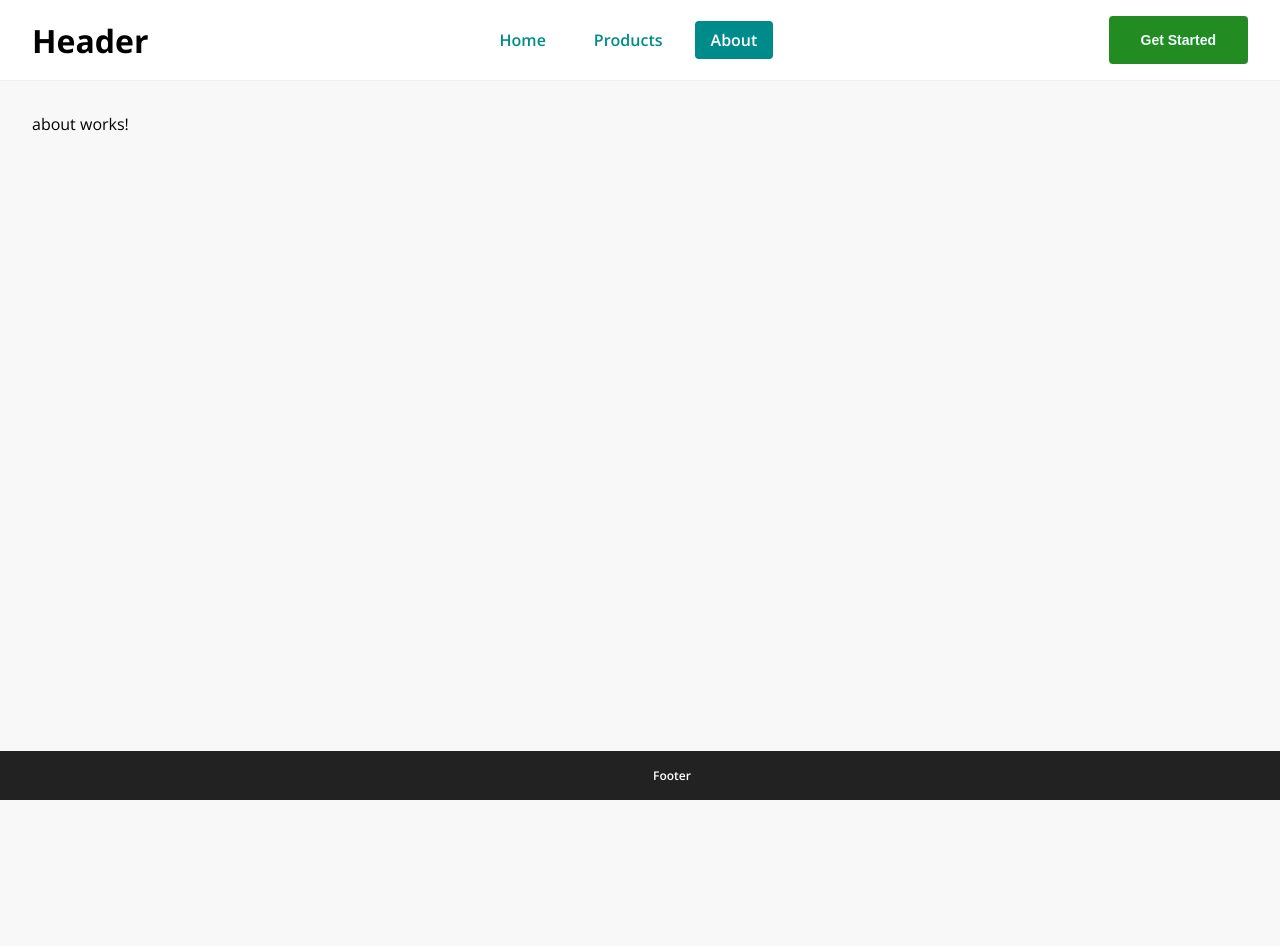
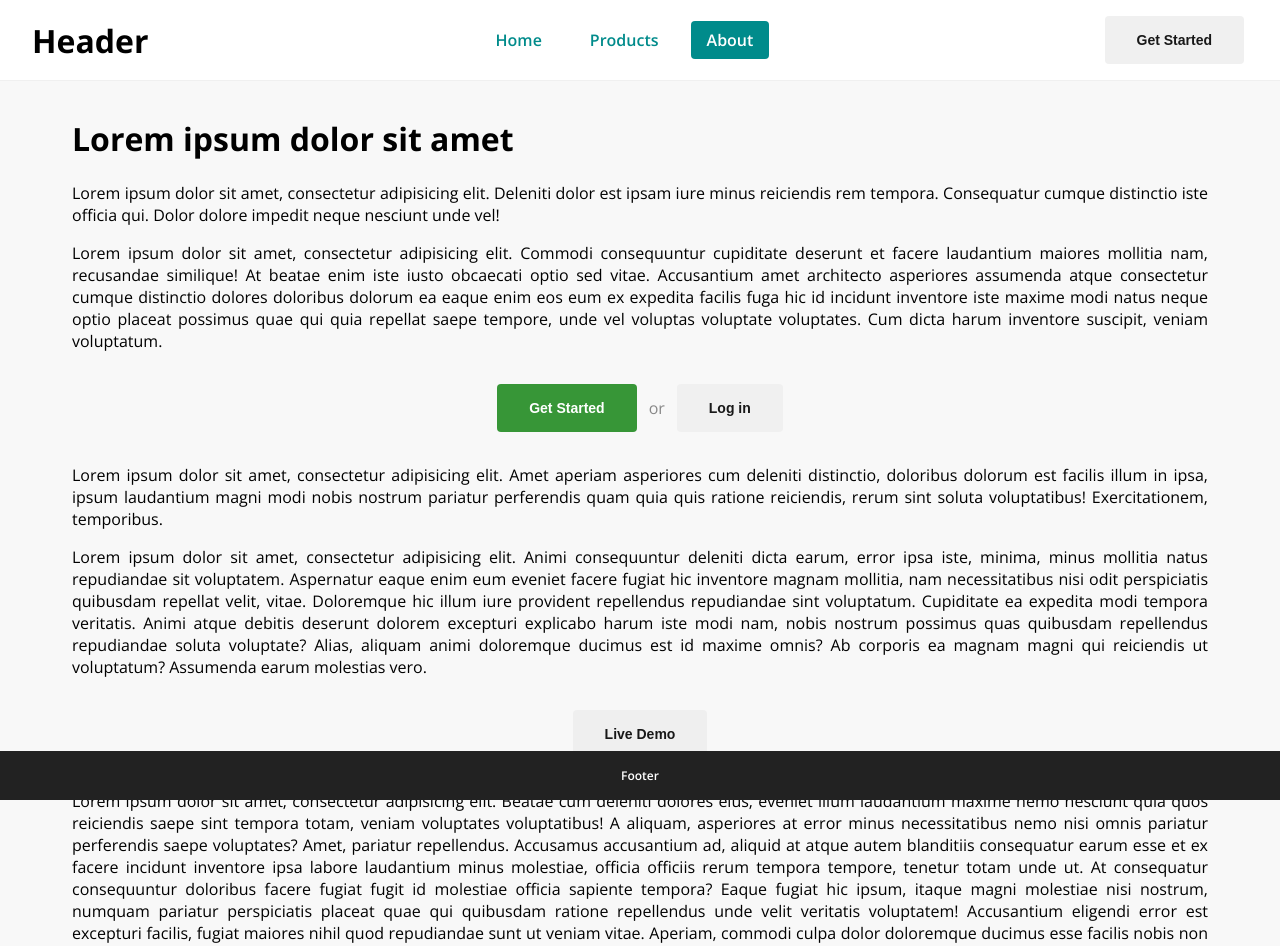
Before and after one commit to charitharumapperuma/angular-feature-tour, an Angular app: page /about in a window 1280 px wide. Shown: the top 946 px of the page. Before the commit the page ends 800 px from the top, so only its background shows below. Built offline with nearby package versions, Linux system fonts and the light colour scheme.

Commit message:
make the scaffolding

```diff
--- a/src/app/about/about.component.html
+++ b/src/app/about/about.component.html
@@ -1 +1,58 @@
-<p>about works!</p>
+<h1>Lorem ipsum dolor sit amet</h1>
+
+<div class="section">
+  <p>Lorem ipsum dolor sit amet, consectetur adipisicing elit. Deleniti dolor est ipsam iure minus reiciendis rem
+    tempora. Consequatur cumque distinctio iste officia qui. Dolor dolore impedit neque nesciunt unde vel!</p>
+</div>
+
+<div class="section">
+  <p>Lorem ipsum dolor sit amet, consectetur adipisicing elit. Commodi consequuntur cupiditate deserunt et facere
+    laudantium maiores mollitia nam, recusandae similique! At beatae enim iste iusto obcaecati optio sed vitae.
+    Accusantium amet architecto asperiores assumenda atque consectetur cumque distinctio dolores doloribus dolorum ea
+    eaque enim eos eum ex expedita facilis fuga hic id incidunt inventore iste maxime modi natus neque optio placeat
+    possimus quae qui quia repellat saepe tempore, unde vel voluptas voluptate voluptates. Cum dicta harum inventore
+    suscipit, veniam voluptatum.</p>
+</div>
+
+<div class="section actions">
+  <button class="get-started">Get Started</button>
+  <p>or</p>
+  <button class="button">Log in</button>
+</div>
+
+<div class="section">
+  <p>Lorem ipsum dolor sit amet, consectetur adipisicing elit. Amet aperiam asperiores cum deleniti distinctio,
+    doloribus dolorum est facilis illum in ipsa, ipsum laudantium magni modi nobis nostrum pariatur perferendis quam
+    quia quis ratione reiciendis, rerum sint soluta voluptatibus! Exercitationem, temporibus.</p>
+</div>
+
+<div class="section">
+  <p>Lorem ipsum dolor sit amet, consectetur adipisicing elit. Animi consequuntur deleniti dicta earum, error ipsa iste,
+    minima, minus mollitia natus repudiandae sit voluptatem. Aspernatur eaque enim eum eveniet facere fugiat hic
+    inventore magnam mollitia, nam necessitatibus nisi odit perspiciatis quibusdam repellat velit, vitae. Doloremque hic
+    illum iure provident repellendus repudiandae sint voluptatum. Cupiditate ea expedita modi tempora veritatis. Animi
+    atque debitis deserunt dolorem excepturi explicabo harum iste modi nam, nobis nostrum possimus quas quibusdam
+    repellendus repudiandae soluta voluptate? Alias, aliquam animi doloremque ducimus est id maxime omnis? Ab corporis
+    ea magnam magni qui reiciendis ut voluptatum? Assumenda earum molestias vero.</p>
+</div>
+
+<div class="section actions">
+  <button class="button">Live Demo</button>
+</div>
+
+<div class="section">
+  <p>Lorem ipsum dolor sit amet, consectetur adipisicing elit. Beatae cum deleniti dolores eius, eveniet illum
+    laudantium maxime nemo nesciunt quia quos reiciendis saepe sint tempora totam, veniam voluptates voluptatibus! A
+    aliquam, asperiores at error minus necessitatibus nemo nisi omnis pariatur perferendis saepe voluptates? Amet,
+    pariatur repellendus. Accusamus accusantium ad, aliquid at atque autem blanditiis consequatur earum esse et ex
+    facere incidunt inventore ipsa labore laudantium minus molestiae, officia officiis rerum tempora tempore, tenetur
+    totam unde ut. At consequatur consequuntur doloribus facere fugiat fugit id molestiae officia sapiente tempora?
+    Eaque fugiat hic ipsum, itaque magni molestiae nisi nostrum, numquam pariatur perspiciatis placeat quae qui
+    quibusdam ratione repellendus unde velit veritatis voluptatem! Accusantium eligendi error est excepturi facilis,
+    fugiat maiores nihil quod repudiandae sunt ut veniam vitae. Aperiam, commodi culpa dolor doloremque ducimus esse
+    facilis nobis non porro provident, quasi temporibus, totam voluptatibus? Ab animi aut dolorum expedita hic
+    laudantium modi, molestias praesentium quia rerum. Ab adipisci, deserunt dolorem impedit, incidunt inventore itaque
+    iure, nobis placeat quaerat quas sapiente soluta veniam? Accusantium ad asperiores consequatur debitis deserunt est
+    ex illum laboriosam, maiores molestias mollitia obcaecati officiis optio quidem reiciendis rerum sed. Delectus
+    deleniti ducimus eligendi exercitationem minus nostrum numquam rerum. Ab, magnam.</p>
+</div>
--- a/src/app/about/about.component.scss
+++ b/src/app/about/about.component.scss
@@ -0,0 +1,25 @@
+.section {
+  display: flex;
+  margin: 16px 0;
+
+  &.actions {
+    align-items: center;
+    justify-content: center;
+    margin: 32px 0;
+
+    p {
+      color: #888888;
+      margin: 0 8px;
+    }
+  }
+
+  p {
+    margin: 0;
+    text-align: justify;
+  }
+
+  button.get-started {
+    background: forestgreen;
+    color: white;
+  }
+}
--- a/src/app/app.component.scss
+++ b/src/app/app.component.scss
@@ -1,10 +1,14 @@
 header {
+  position: fixed;
+  top: 0;
+  width: 100%;
   display: flex;
   align-items: center;
   justify-content: space-between;
   padding: 16px 32px;
   background-color: white;
   border-bottom: 1px solid #f0f0f0;
+  box-sizing: border-box;
 
   h1 {
     padding: 0;
@@ -20,6 +24,10 @@ header {
       color: darkcyan;
       text-decoration: none;
 
+      &:hover {
+        background-color: rgba(0,139,139, 0.1);
+      }
+
       &.active {
         background-color: darkcyan;
         color: white;
@@ -27,21 +35,17 @@ header {
     }
   }
 
-  button {
-    padding: 16px 32px;
-    margin: 0;
+  button.get-started {
     background: forestgreen;
-    color: azure;
-    font-size: 14px;
-    font-weight: 600;
-    border: none;
-    border-radius: 4px;
+    color: white;
   }
 }
 
 div.content {
   padding: 16px 32px;
-  margin-bottom: 50px; // leave space for footer
+  max-width: 1200px;
+  margin: 80px auto 50px; // leave space for header and footer
+  box-sizing: border-box;
 }
 
 footer {
@@ -56,4 +60,5 @@ footer {
   font-size: 12px;
   font-weight: 600;
   width: 100%;
+  box-sizing: border-box;
 }
--- a/src/styles.scss
+++ b/src/styles.scss
@@ -7,3 +7,23 @@ body {
   padding: 0;
   background-color: #f8f8f8;
 }
+
+button {
+  padding: 16px 32px;
+  margin: 0;
+  font-size: 14px;
+  font-weight: 600;
+  border: none;
+  border-radius: 4px;
+  cursor: pointer;
+  opacity: 90%;
+  margin: 0 4px;
+
+  &:hover {
+    opacity: 100%;
+  }
+
+  &:active {
+    opacity: 80%;
+  }
+}
```
